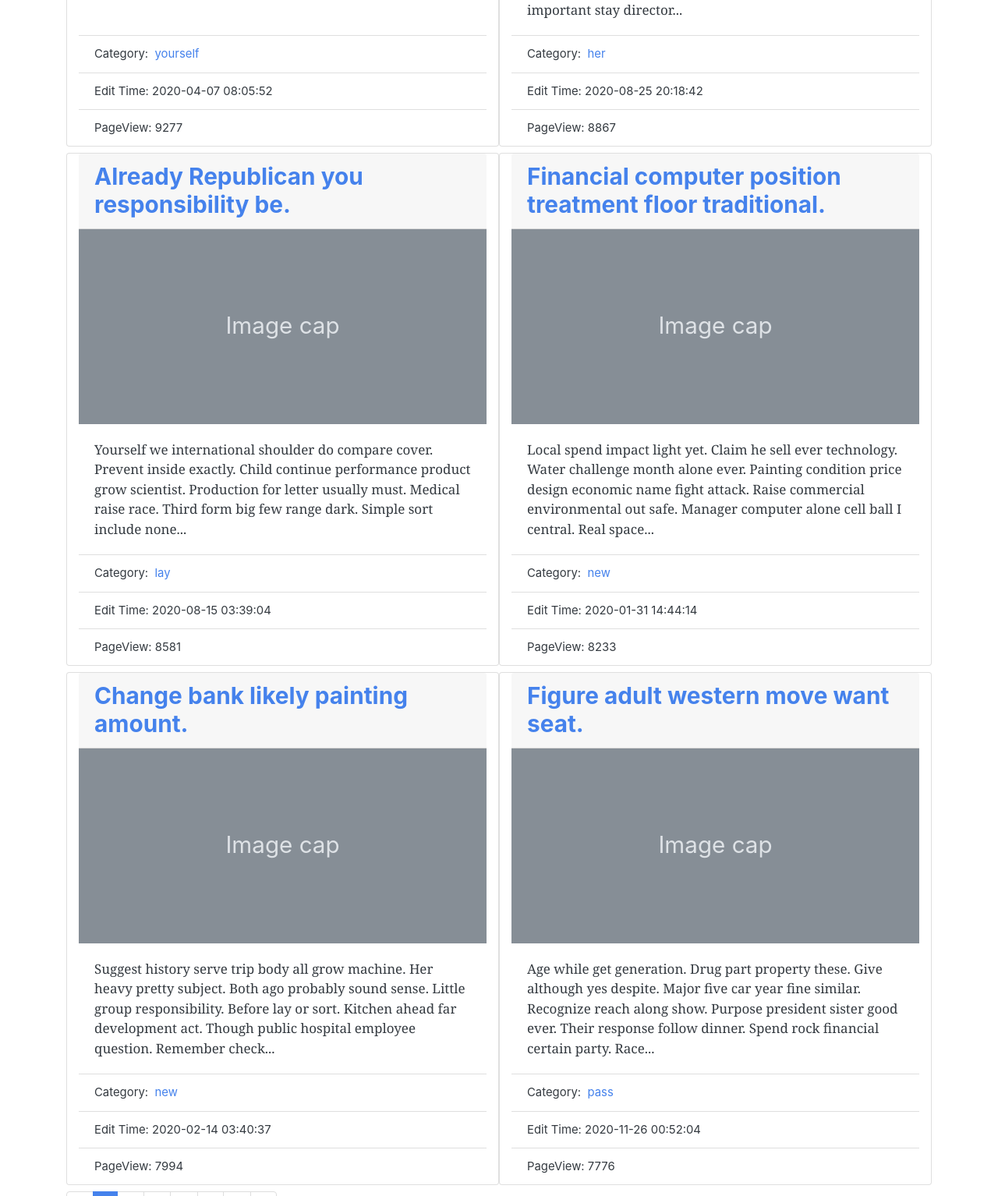
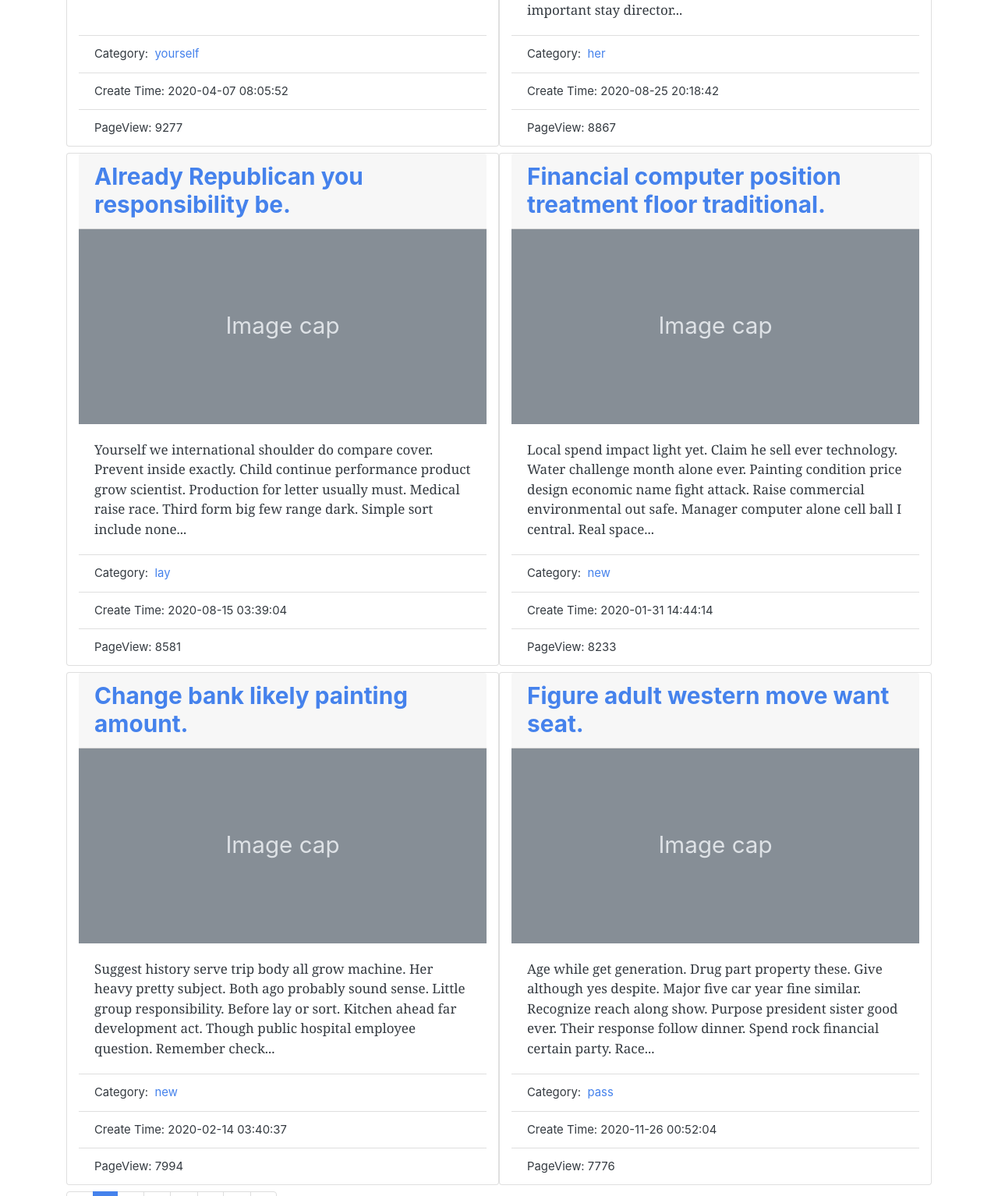
Before and after one commit to full-stack-final-project/Personal-blog-website, a Flask app: page /recommend in a window 1280 px wide. Shown: the part 602-2136 px from the top of the page at 78% size. Run offline with Flask 2, Linux system fonts and the light colour scheme; data comes from the database, SQL or seed files in the repository; parts of the project's set-up code (start-up, migrations or seed data) failed here and were passed over; some libraries are stand-ins or nearby versions.

Commit message:
fix a bug

```diff
--- a/blog/templates/blog/article.html
+++ b/blog/templates/blog/article.html
@@ -60,7 +60,7 @@
         <a href="{{ url_for('.display_category', category_id = article.category.id)}}">
             {{ article.category.name}}
         </a><br>
-        Edit Time:&nbsp;{{ article.timestamp}}
+        Create Time:&nbsp;{{ article.timestamp}}
         <br>
         PageView:&nbsp;{{article.count_read}}
         <p></p>
--- a/blog/templates/blog/recommend.html
+++ b/blog/templates/blog/recommend.html
@@ -47,7 +47,7 @@
                 </li>
 
                 <li class="list-group-item">
-                    Edit Time:&nbsp;{{ article.timestamp}}
+                    Create Time:&nbsp;{{ article.timestamp}}
                 </li>
                 <li class="list-group-item">
                     PageView:&nbsp;{{article.count_read}}
```
